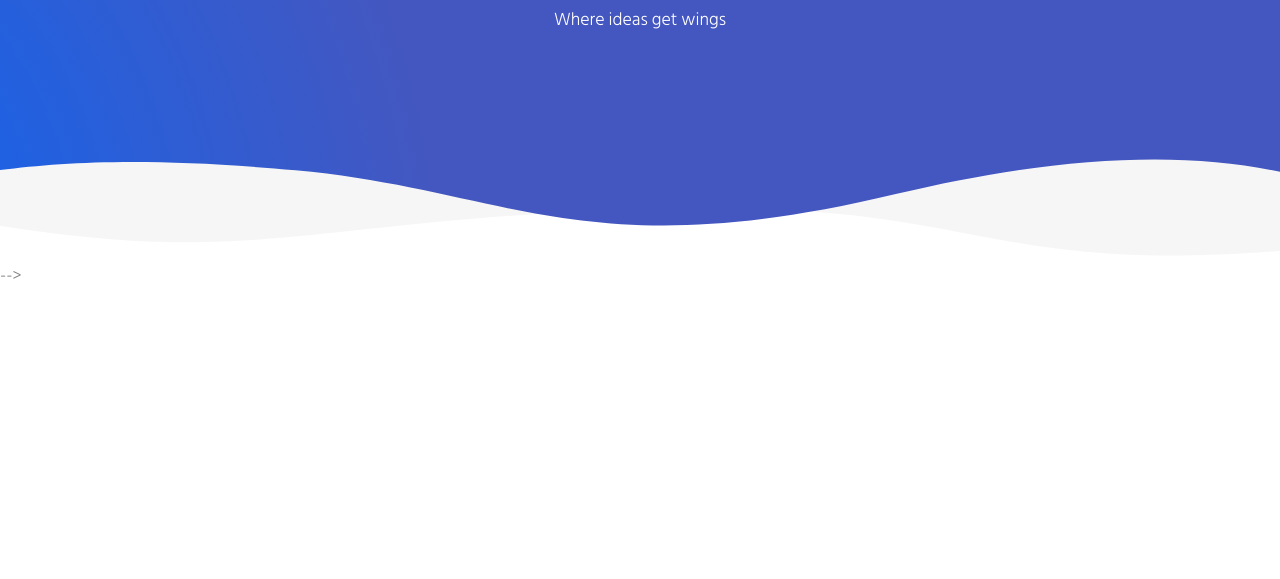
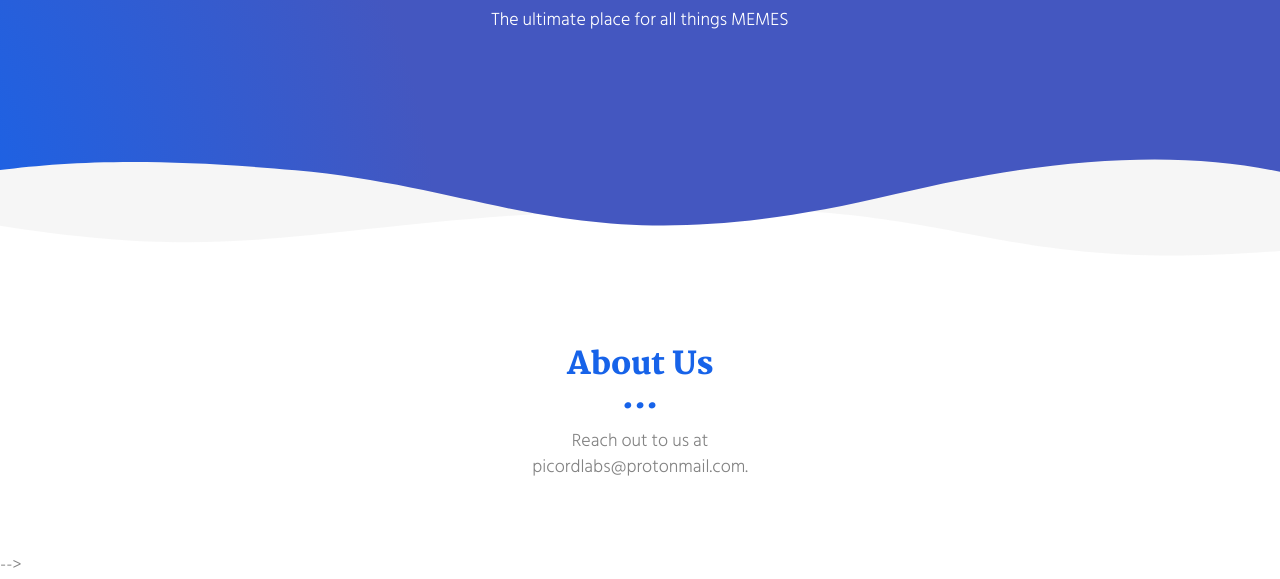
Before and after one commit to PicordLabs/picordLabs.github.io, a plain HTML site: page index.html in a window 1280 px wide. Shown: the part 437-1016 px from the top of the page. Before the commit the page ends 800 px from the top, so only its background shows below. Drawn offline with Linux system fonts and the light colour scheme.

Commit message:
webpage changes

```diff
--- a/index.html
+++ b/index.html
@@ -64,14 +64,14 @@
       <div class="row">
         <div class="col-xs-12">
           <h1>Picord Labs</h1>
-          <p>Where ideas get wings</p>
+          <p>The ultimate place for all things MEMES</p>
           <br>
          <!--  <a href="./project.html" class="btn btn-default btn-lg" title="">Discover</a> -->
         </div>
       </div>
     </div>
   </div>
- <!--
+
   <div class="section-container">
     <div class="container">
       <div class="row">
@@ -79,15 +79,15 @@
           <div class="text-center">
 
            <h2>About Us</h2>
-            <p>Lorem ipsum dolor sit amet, consectetur adipiscing elit. Maecenas luctus at sem quis varius.
+            <p>Reach out to us at
             <br>
-            Class aptent taciti sociosqu ad litora torquent per conubia nostra, per inceptos himenaeos. Phasellus iaculis magna sagittis elit sagittis, at hendrerit lorem venenatis. Morbi accumsan iaculis blandit. Cras ultrices hendrerit nisl.</p>
+            picordlabs@protonmail.com.</p>
           </div>
        </div>
       </div>
     </div>
   </div>
-
+ <!--
   <div class="section-container">
     <div class="container">
       <div class="row">
```
